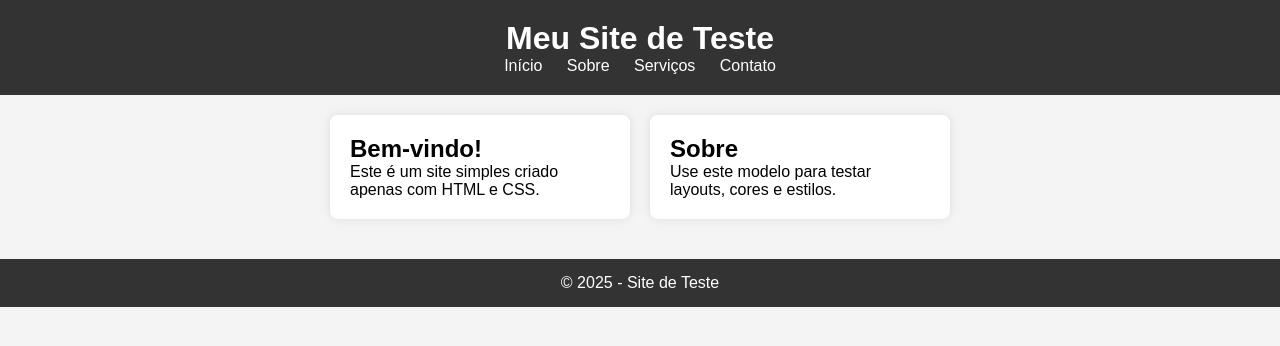
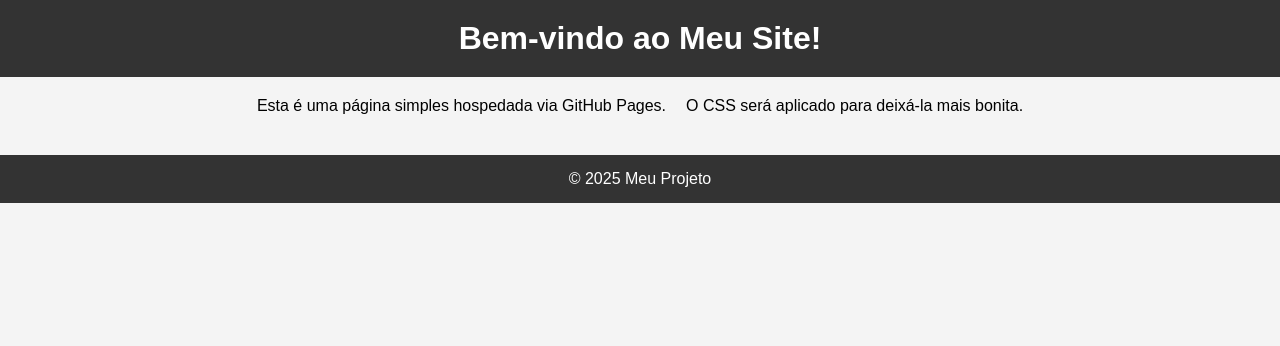
Before and after one commit to alunodopc5-sketch/TesteLs2025, a plain HTML site: page index.html in a window 1280 px wide. Drawn offline with Linux system fonts and the light colour scheme.

Commit message:
Revise HTML structure and content for GitHub Pages

```diff
--- a/index.html
+++ b/index.html
@@ -2,36 +2,21 @@
 <html lang="pt-br">
 <head>
 <meta charset="UTF-8">
-    <title>Site de Teste</title>
+<meta name="viewport" content="width=device-width, initial-scale=1.0">
+<title>Minha Primeira Página no GitHub Pages</title>
+<!-- Link para o arquivo CSS -->
 <link rel="stylesheet" href="style.css">
 </head>
 <body>
-
 <header>
-        <h1>Meu Site de Teste</h1>
-        <nav>
-            <a href="#">Início</a>
-            <a href="#">Sobre</a>
-            <a href="#">Serviços</a>
-            <a href="#">Contato</a>
-        </nav>
+<h1>Bem-vindo ao Meu Site!</h1>
 </header>
-
 <main>
-        <section class="card">
-            <h2>Bem-vindo!</h2>
-            <p>Este é um site simples criado apenas com HTML e CSS.</p>
-        </section>
-
-        <section class="card">
-            <h2>Sobre</h2>
-            <p>Use este modelo para testar layouts, cores e estilos.</p>
-        </section>
+<p>Esta é uma página simples hospedada via GitHub Pages.</p>
+<p>O CSS será aplicado para deixá-la mais bonita.</p>
 </main>
-
 <footer>
-        <p>© 2025 - Site de Teste</p>
+<p>&copy; 2025 Meu Projeto</p>
 </footer>
-
 </body>
 </html>
```
Lines whose indentation alone changed are shown as unchanged.
